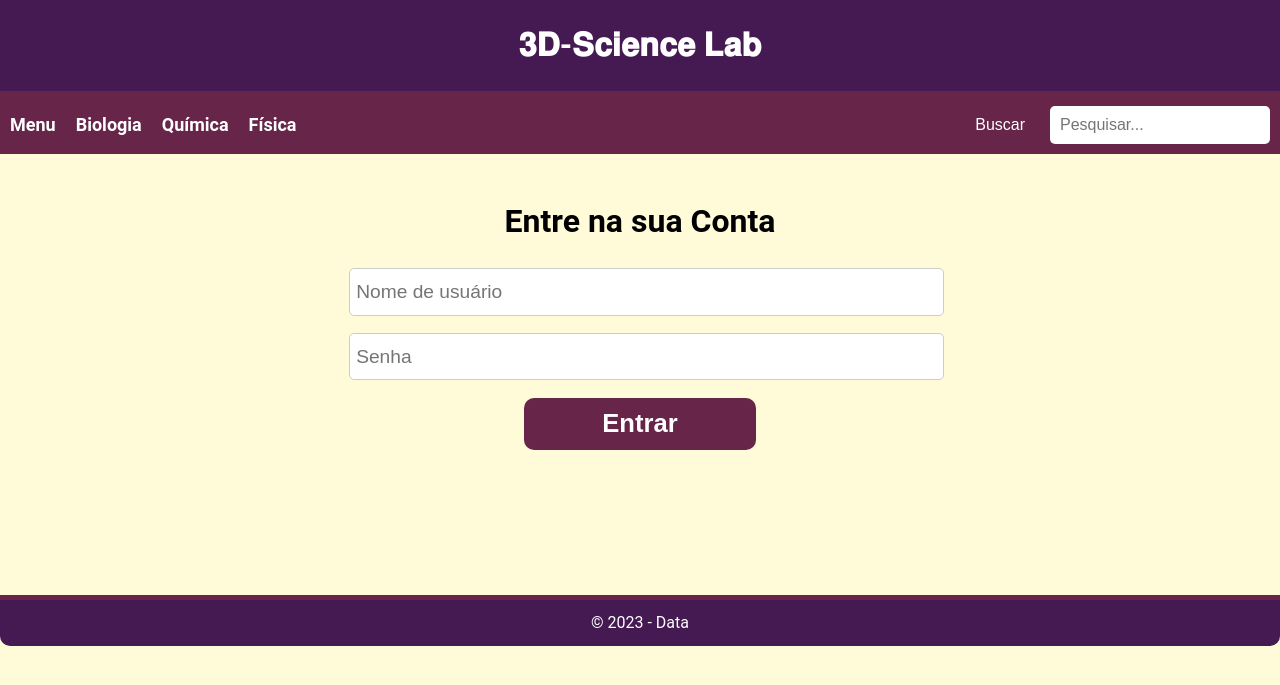
After one commit to senacrs-emti/2023-2MA-educom-G05, a PHP site: page /login.html in a window 1280 px wide. The commit adds this page. Shown: the top 685 px of the page. Run offline with PHP 8.4, Linux system fonts and the light colour scheme.

Commit message:
Login
Página de Login do Site - Ainda Não funcional

```diff
--- a/index.html
+++ b/index.html
@@ -14,6 +14,7 @@
     </header>
     <nav>
        <ul class="nav-list">
+            <li><a href="login.html">Login</a></li>
             <li><a href="#">Biologia</a></li>
             <li><a href="#">Química</a></li>
             <li><a href="#">Física</a></li>
--- /dev/null
+++ b/login.html
@@ -0,0 +1,46 @@
+<!DOCTYPE html>
+<html lang="pt-BR">
+<head>
+    <meta charset="UTF-8">
+    <meta name="viewport" content="width=device-width, initial-scale=1.0">
+    <title>Login</title>
+    <link rel="stylesheet" href="style.css">
+</head>
+<body>
+    <header>
+        <div class="header-content">
+            <h1>𝟑𝐃-𝐒𝐜𝐢𝐞𝐧𝐜𝐞 𝐋𝐚𝐛</h1>
+        </div>
+    </header>
+
+    <nav>
+        <ul class="nav-list">
+            <li><a href="index.html">Menu</a></li>
+            <li><a href="#">Biologia</a></li>
+            <li><a href="#">Química</a></li>
+            <li><a href="#">Física</a></li>
+        </ul>
+        <div class="search-bar">
+            <button class="search-button">Buscar</button>
+            <input type="text" placeholder="Pesquisar...">
+        </div>
+    </nav>
+
+    <main class="flex-container login-main">
+        <div class="form-container">
+            <h1>Entre na sua Conta </h1>
+            <form action="processar_login.php" method="POST">
+                <input type="text" id="username" name="username" required placeholder="Nome de usuário">
+                <input type="password" id="password" name="password" required placeholder="Senha">
+                <button type="submit">Entrar</button>
+            </form>
+        </div>
+    </main>
+
+    <footer>
+        &copy; 2023 - Data
+    </footer>
+
+    <script src="script.js"></script>
+</body>
+</html>
--- a/style.css
+++ b/style.css
@@ -140,3 +140,53 @@ footer {
     border-top: 5px solid var(--cor-primaria-clara);
     border-radius: 0 0 10px 10px;
 }
+
+
+/* Login */
+.login-main {
+    display: flex;
+    flex-direction: column;
+    align-items: center;
+    justify-content: center;
+    text-align: center;
+    margin-bottom: 10%;
+}
+
+.login-main .form-container {
+    max-width: 80%;
+    margin: 0 auto;
+}
+
+.login-main label {
+    display: block;
+    margin-bottom: 2%;
+    text-align: left;
+    font-size: 1.5vw;
+}
+
+.login-main input[type="text"],
+.login-main input[type="password"] {
+    width: 100%;
+    padding: 2% 1%;
+    margin-bottom: 3%;
+    border: 1px solid #ccc;
+    border-radius: 5px;
+    font-size: 1.5vw;
+}
+
+.login-main button {
+    width: 40%; /* Reduzindo o tamanho do botão para 40% da largura */
+    padding: 2% 1%; /* Ajustando o tamanho do botão */
+    margin-bottom: 3%;
+    border: none;
+    cursor: pointer;
+    font-size: 2vw;
+    background-color: var(--cor-primaria-clara);
+    color: var(--cor-branca);
+    font-weight: bold;
+    border-radius: 10px;
+}
+
+.login-main .required {
+    font-size: 1.2vw;
+}
```
